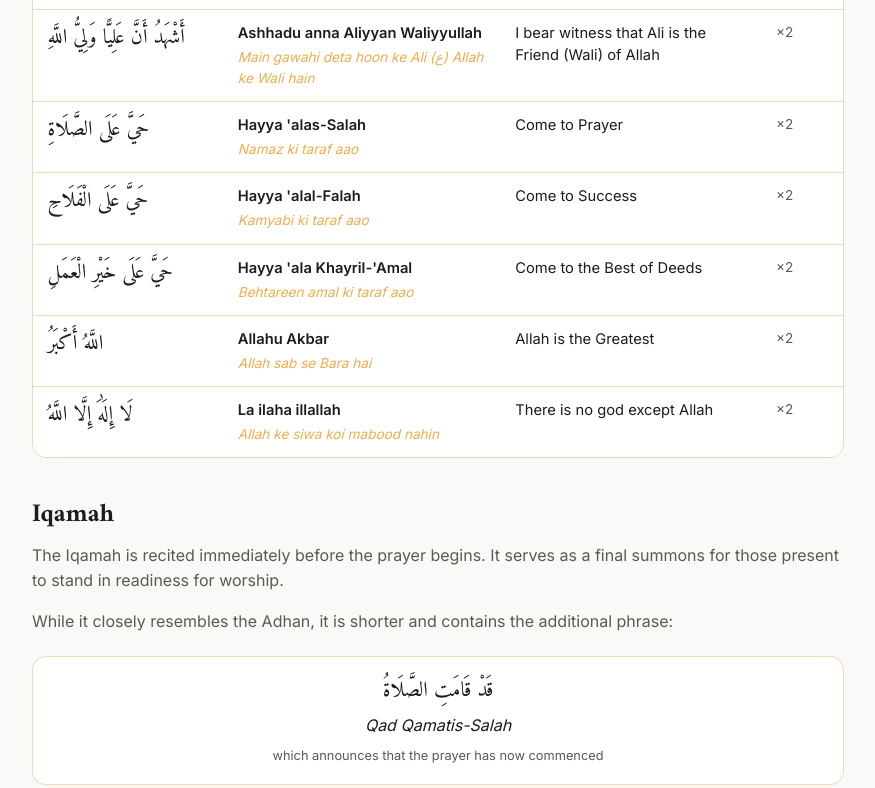
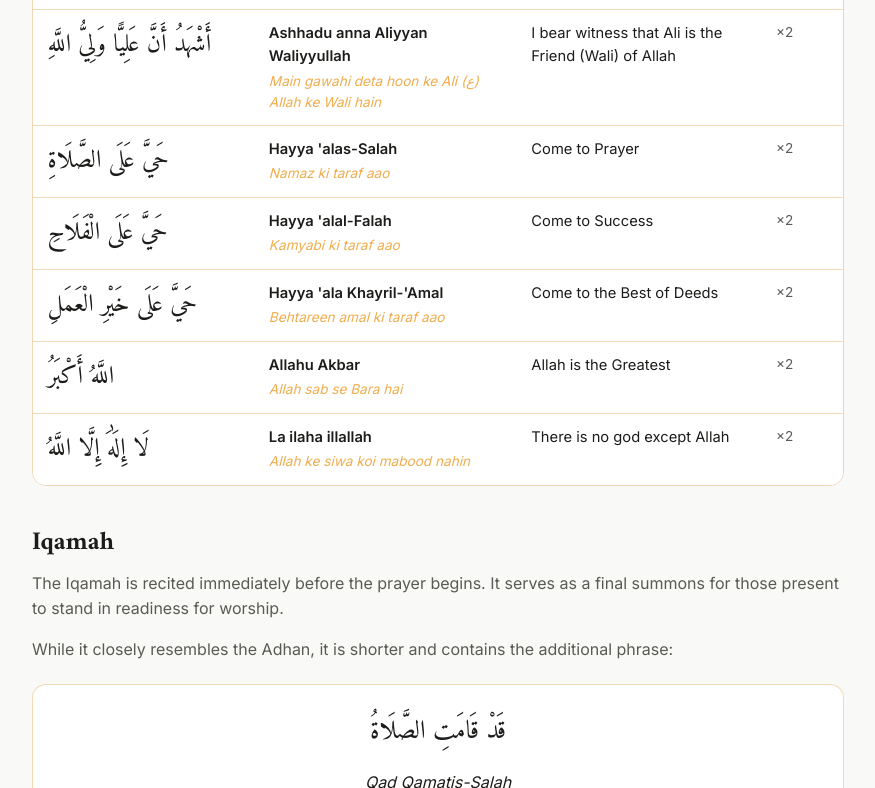
Before and after one commit to AllyLabs12/Zainabia.Online, a plain HTML site: page articles/understanding-adhan-and-iqamah.html in a window 1280 px wide. Shown: the part 1412-2200 px from the top of the page, without its empty margins (202-1077 px from the left). Drawn offline with Linux system fonts and the light colour scheme.

Commit message:
Fix cramped Arabic typography in Articles & Lessons pages
Fully-vocalized Arabic needs more vertical room than plain text —
tashkeel from adjacent lines was visually colliding. Increases
font-size and line-height for all Arabic spans/cells, and sets
direction: rtl explicitly for correct shaping and alignment.

Co-Authored-By: Claude Sonnet 5 <noreply@anthropic.com>
Claude-Session: https://claude.ai/code/session_0197P1MEyciDGeaZkeMF9tPo

```diff
--- a/articles/understanding-adhan-and-iqamah.html
+++ b/articles/understanding-adhan-and-iqamah.html
@@ -32,7 +32,10 @@
     background: var(--surface); border: 1px solid var(--border); font-style: italic; color: var(--text);
     text-align: center;
   }
-  .aiq-callout .aiq-ar{ display:block; font-style:normal; font-family: var(--font-display); font-size: 1.3rem; margin-bottom:.4rem; }
+  .aiq-callout .aiq-ar{
+    display:block; font-style:normal; font-family: var(--font-display); font-size: 1.6rem; line-height: 2.3;
+    direction: rtl; margin-bottom:.5rem;
+  }
   .aiq-callout cite{ display:block; margin-top:.5rem; font-style:normal; font-size:.8rem; color: var(--text-muted); }
 
   .aiq-table-wrap{ overflow-x: auto; margin: 0 0 1.6rem; border: 1px solid var(--border); border-radius: var(--radius); }
@@ -43,7 +46,10 @@
     background: var(--bg-alt); font-weight: 700;
   }
   table.aiq-table tr:last-child td{ border-bottom: none; }
-  table.aiq-table .aiq-ar-cell{ font-family: var(--font-display); font-size: 1.3rem; color: var(--text); white-space: nowrap; }
+  table.aiq-table .aiq-ar-cell{
+    font-family: var(--font-display); font-size: 1.55rem; line-height: 1.9; color: var(--text);
+    white-space: nowrap; direction: rtl;
+  }
   table.aiq-table .aiq-translit{ color: var(--text); font-weight: 600; }
   table.aiq-table .aiq-urdu{ display:block; font-style: italic; color: var(--accent-soft); font-size: .85rem; margin-top:.15rem; }
   table.aiq-table .aiq-count{ color: var(--text-muted); font-size: .85rem; white-space: nowrap; }
```
Also changed, not shown: articles/namaz-e-janazah.html (+8 -2 lines).
